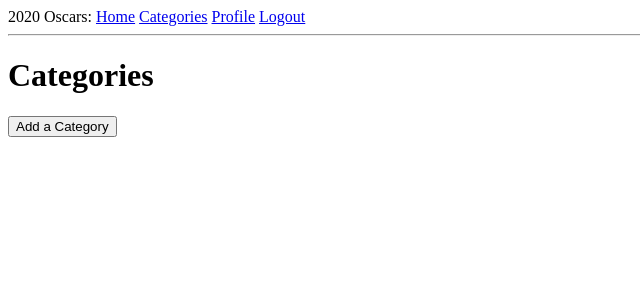
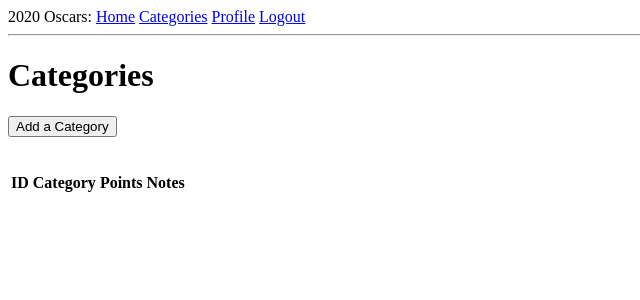
Before and after one commit to sean-paulMauro/oscars, a Flask app: page /categories in a window 1280 px wide. Shown: the top 300 px of the page, without its empty margins (0-640 px from the left). Run offline with Flask 2, Linux system fonts and the light colour scheme; the visitor is signed in with stand-in values (Sample User, id 1); data comes from the database, SQL or seed files in the repository; both versions use the stored data as it was after the commit; data that the repository does not hold is empty.

Commit message:
minute changes to category form

```diff
--- a/app/templates/categories.html
+++ b/app/templates/categories.html
@@ -7,6 +7,8 @@
     </form>
     <br>
     <table>
+    <thead><tr><th>ID</th><th>Category</th><th>Points</th><th>Notes</th></tr></thead>
+    <tbody>
     {% for row in rows %}
     <tr>
         <td>{{ row.id }}</td>
@@ -15,5 +17,6 @@
         <td>{{ row.notes }}</td>
     </tr>
     {% endfor %}
+    </tbody>
     </table>
 {% endblock %}
```
Also changed, not shown: app.db.
